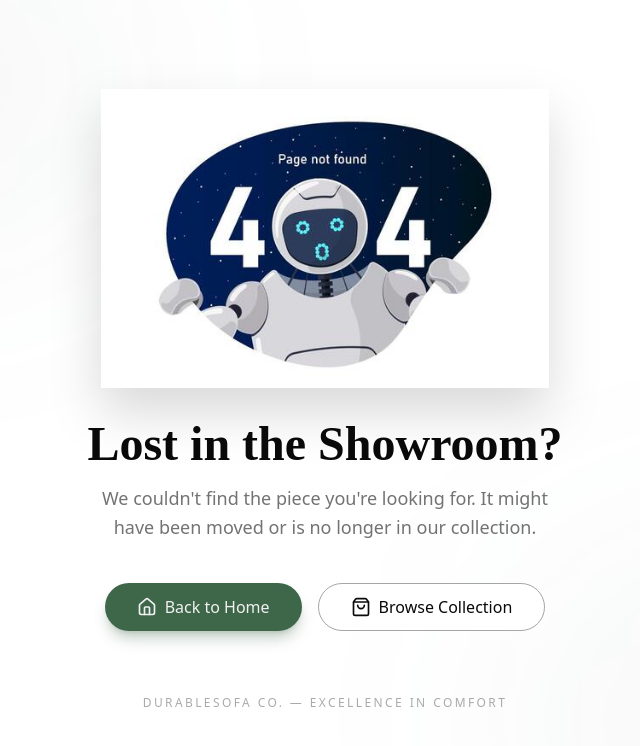
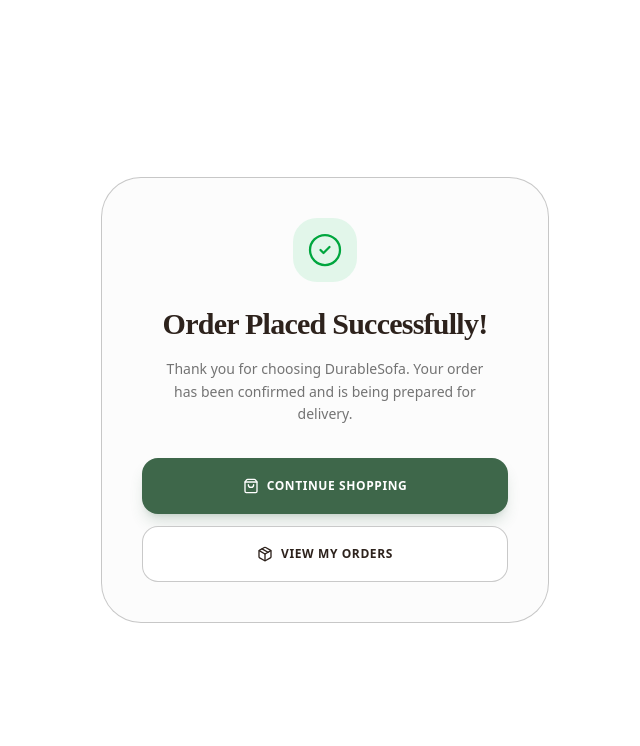
Before and after one commit to Md-suhail07-code/Durable-Sofa, a React (Vite) app in the folder Frontend/: page /order-success in a window 1280 px wide. Shown: the top 746 px of the page, without its empty margins (315-955 px from the left). Built offline with nearby package versions, Linux system fonts and the light colour scheme; sample sign-in values are in the browser's storage.

Commit message:
Added orders and order success page

```diff
--- /dev/null
+++ b/Frontend/src/pages/OrderSuccess.jsx
@@ -0,0 +1,57 @@
+import React from 'react'
+import { useNavigate } from 'react-router-dom'
+import { motion } from 'framer-motion'
+import { CheckCircle2, Package, ShoppingBag } from 'lucide-react'
+import { Button } from '@/components/ui/button'
+
+const OrderSuccess = () => {
+  const navigate = useNavigate();
+
+  return (
+    <div className='min-h-screen bg-background flex justify-center items-center px-6'>
+      <motion.div
+        initial={{ opacity: 0, scale: 0.95, y: 20 }}
+        animate={{ opacity: 1, scale: 1, y: 0 }}
+        transition={{ duration: 0.6, ease: "easeOut" }}
+        className="bg-[#FCFCFC] rounded-[2.5rem] border border-border/60 p-10 flex flex-col items-center shadow-soft w-full max-w-md text-center"
+      >
+        {/* Premium Success Icon Container */}
+        <div className="h-16 w-16 rounded-3xl bg-green-500/10 flex items-center justify-center text-green-600 mb-6">
+          <CheckCircle2 size={36} className="stroke-[1.5]" />
+        </div>
+
+        {/* Heading */}
+        <h1 className="font-display text-3xl font-bold text-charcoal mb-4 tracking-tight">
+          Order Placed Successfully!
+        </h1>
+
+        {/* Message */}
+        <p className="text-muted-foreground text-sm leading-relaxed max-w-xs mx-auto mb-8">
+          Thank you for choosing DurableSofa. Your order has been confirmed and is being prepared for delivery.
+        </p>
+
+        {/* Action Buttons */}
+        <div className="flex flex-col w-full gap-3">
+          <Button
+            onClick={() => navigate('/products')}
+            className="h-14 rounded-2xl gradient-primary font-black tracking-wider uppercase text-xs shadow-lg shadow-primary/20 transition-all hover:opacity-95 active:scale-95 text-white"
+          >
+            <ShoppingBag className="mr-2 h-4 w-4" />
+            Continue Shopping
+          </Button>
+
+          <Button
+            onClick={() => navigate('/orders')}
+            variant="outline"
+            className="h-14 rounded-2xl border-border/60 text-charcoal font-black tracking-wider uppercase text-xs hover:bg-muted/50 transition-all active:scale-95"
+          >
+            <Package className="mr-2 h-4 w-4" />
+            View My Orders
+          </Button>
+        </div>
+      </motion.div>
+    </div>
+  )
+}
+
+export default OrderSuccess
--- /dev/null
+++ b/Frontend/src/pages/Orders.jsx
@@ -0,0 +1,11 @@
+import React from 'react'
+
+const Orders = () => {
+  return (
+    <div>
+
+    </div>
+  )
+}
+
+export default Orders
```
Also changed, not shown: Frontend/src/App.jsx (+10 -0 lines).
